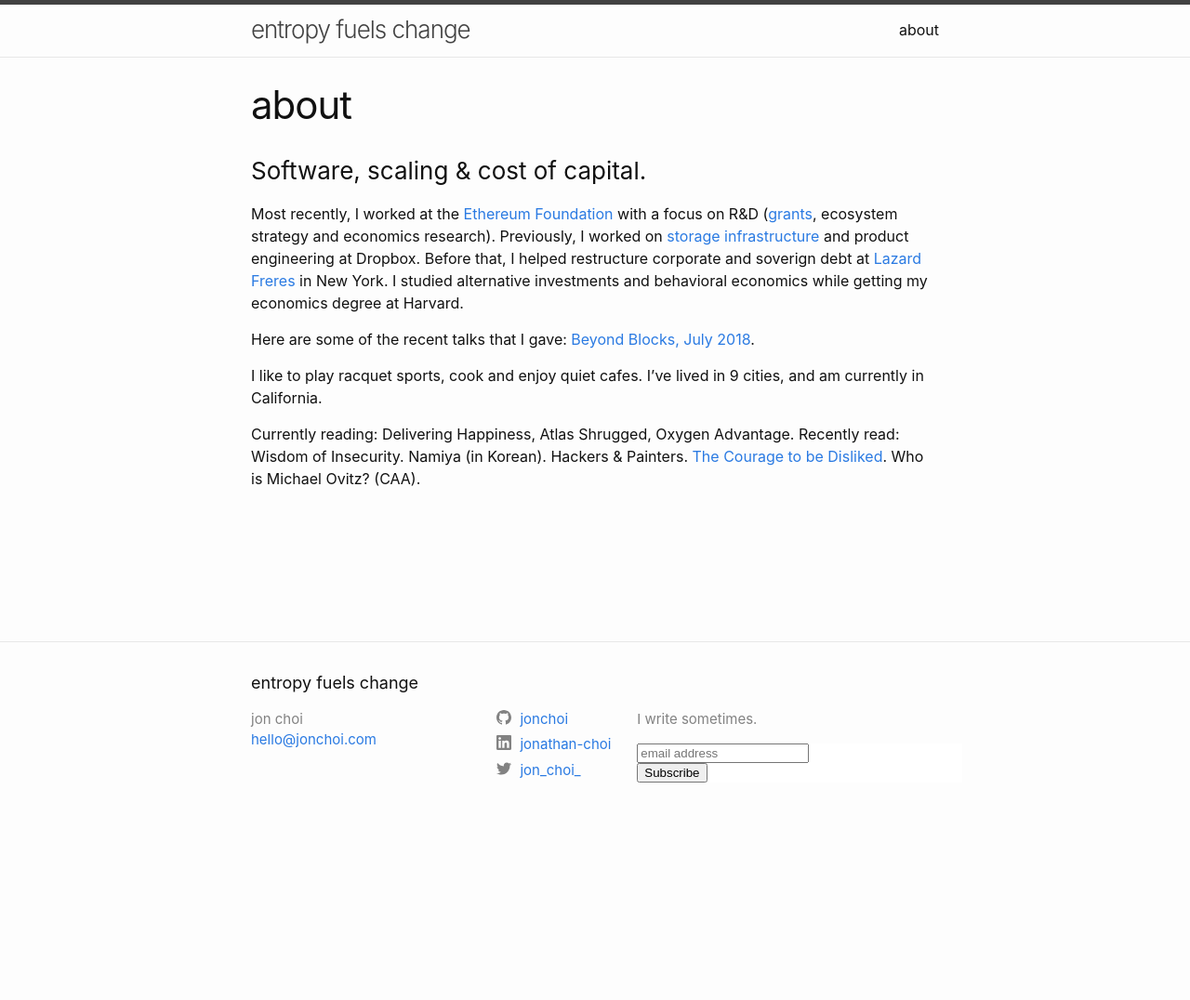
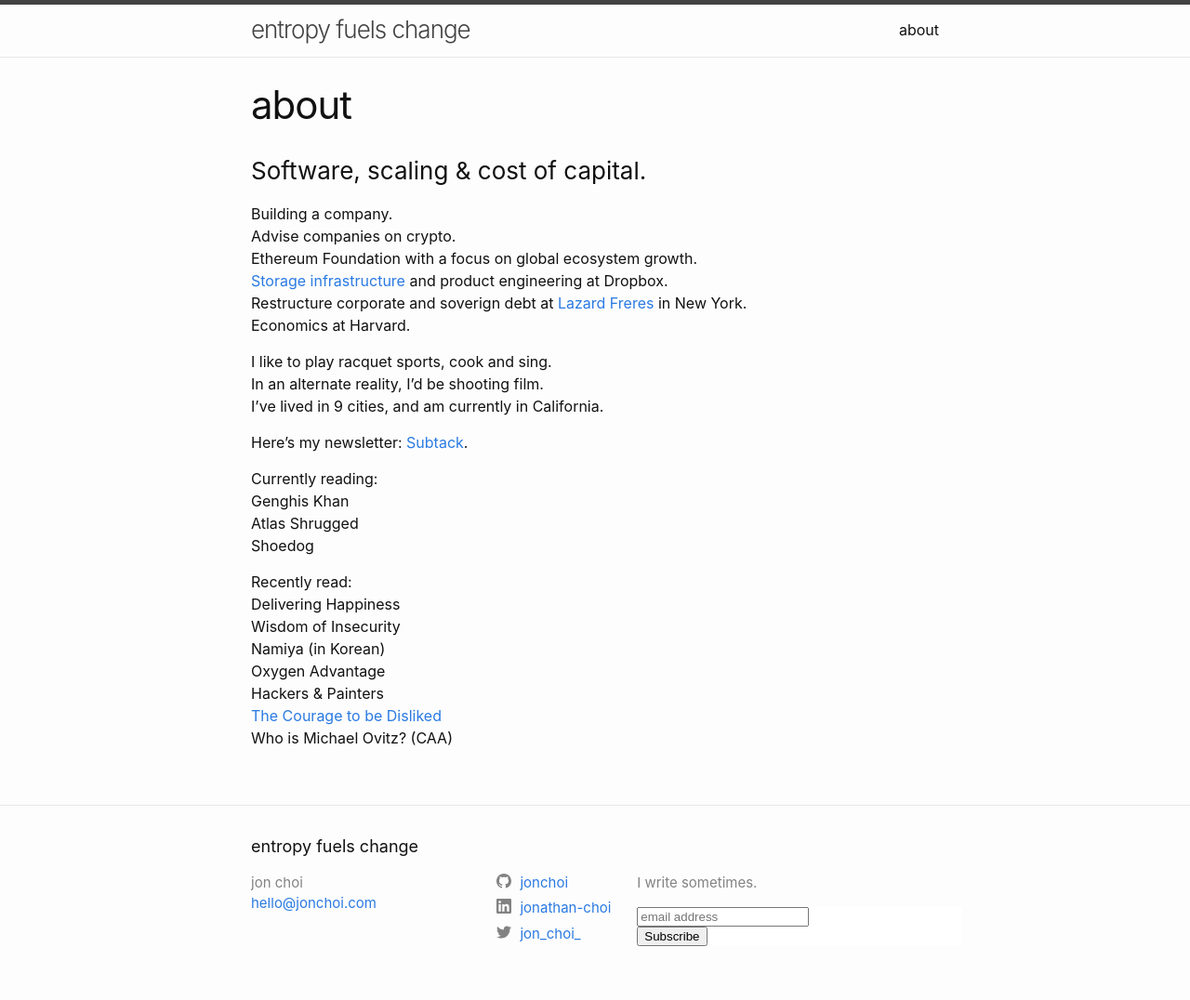
Before and after one commit to jonchoi/jon-choi.github.io, a Jekyll site: the page built from about.md, in a window 1280 px wide. Shown: the whole page at 93% size. Built offline with Jekyll 4.4.1, drawn with Linux system fonts in a browser that asks for light colours; comment, search, counter and statistics services are not loaded; before the commit the page ends 900 px from its top, so only the background shows below that.

Commit message:
Update about.

```diff
--- a/about.md
+++ b/about.md
@@ -6,23 +6,33 @@ permalink: /about/
 
 <h3>Software, scaling & cost of capital.</h3>
 
-Most recently, I worked at the [Ethereum Foundation][ef-link] with a focus on R&D ([grants][grants-link], ecosystem strategy and economics research).
-Previously, I worked on [storage infrastructure][magic-pocket] and product engineering at Dropbox.
-Before that, I helped restructure corporate and soverign debt at [Lazard Freres][lazard-link] in New York.
-I studied alternative investments and behavioral economics while getting my economics degree at Harvard.
+Building a company.<br/>
+Advise companies on crypto.<br/>
+Ethereum Foundation with a focus on global ecosystem growth.<br/>
+[Storage infrastructure][magic-pocket] and product engineering at Dropbox.<br/>
+Restructure corporate and soverign debt at [Lazard Freres][lazard-link] in New York.<br/>
+Economics at Harvard.
 
-Here are some of the recent talks that I gave: [Beyond Blocks, July 2018][beyond-blocks].
-
-I like to play racquet sports, cook and enjoy quiet cafes.
+I like to play racquet sports, cook and sing.<br/>
+In an alternate reality, I'd be shooting film.<br/>
 I've lived in 9 cities, and am currently in California.
 
-Currently reading: Delivering Happiness, Atlas Shrugged, Oxygen Advantage.
-Recently read:
-Wisdom of Insecurity.
-Namiya (in Korean).
-Hackers & Painters.
-[The Courage to be Disliked][courage-link].
-Who is Michael Ovitz? (CAA).
+Here's my newsletter: [Subtack][substack-link].
+
+Currently reading:<br/>
+Genghis Khan<br/>
+Atlas Shrugged<br/>
+Shoedog<br/>
+
+Recently read: <br/>
+Delivering Happiness<br/>
+Wisdom of Insecurity<br/>
+Namiya (in Korean)<br/>
+Oxygen Advantage<br/>
+Hackers & Painters<br/>
+[The Courage to be Disliked][courage-link]<br/>
+Who is Michael Ovitz? (CAA)<br/>
+
 
 [ef-link]: https://ethereum.org/
 [magic-pocket]: https://blogs.dropbox.com/tech/2016/03/magic-pocket-infrastructure/
```
Also changed, not shown: other parts of about.md (+1 -0 lines), 2 other files.
